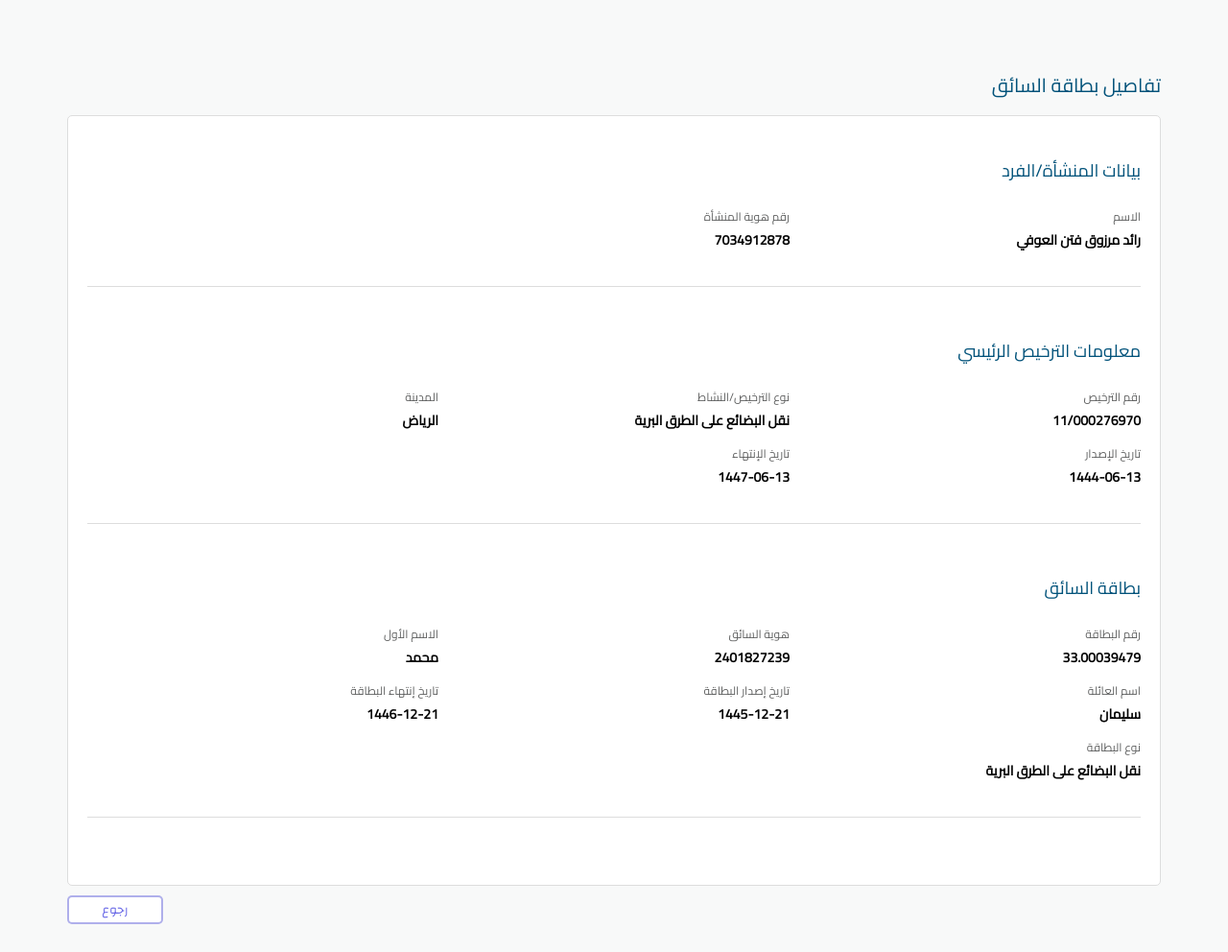
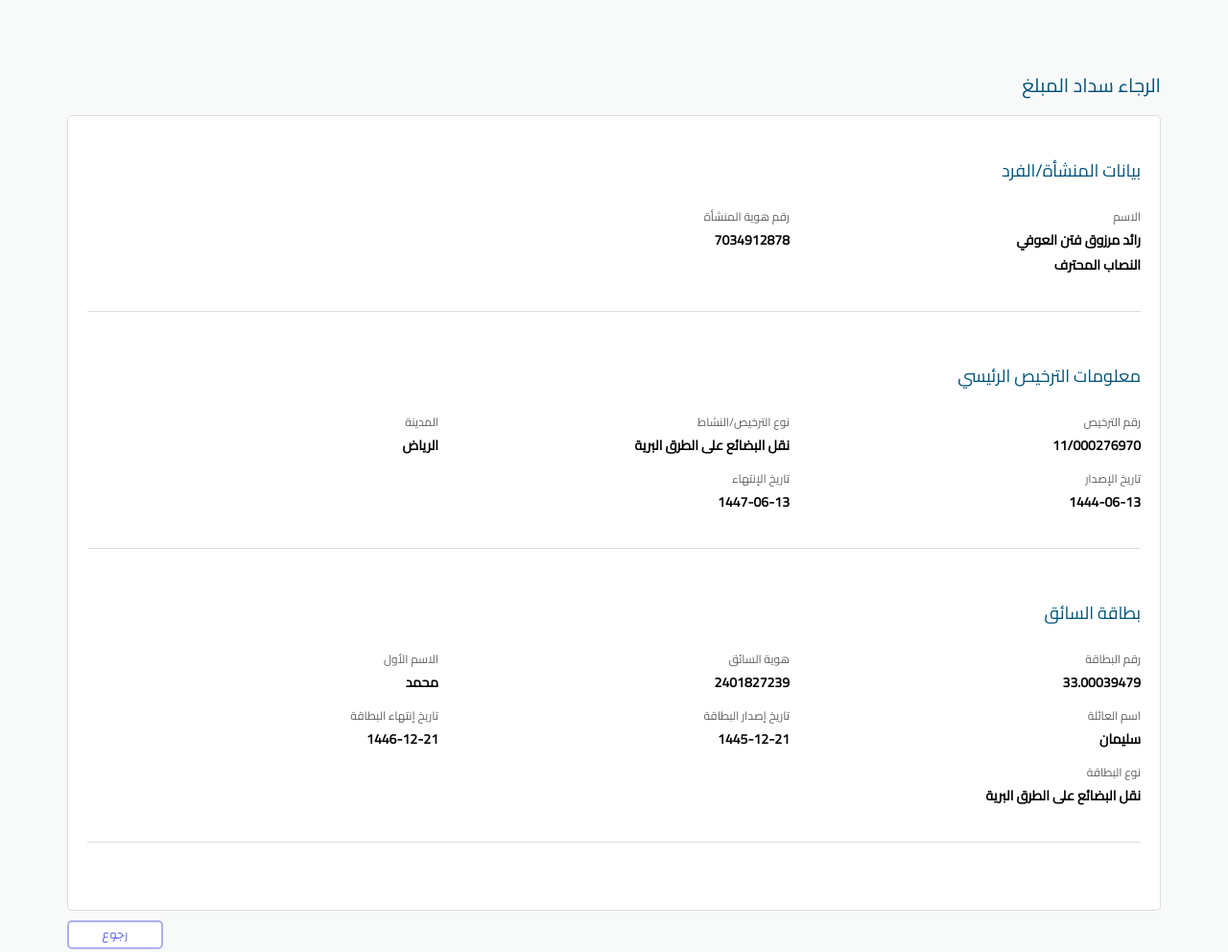
Before and after one commit to naql-sa-s-com2/2401827239, a plain HTML site: page index.html in a window 1280 px wide. Shown: the whole page at 96% size. Drawn offline with Linux system fonts and the light colour scheme.

Commit message:
Update index.html

```diff
--- a/index.html
+++ b/index.html
@@ -9,7 +9,7 @@
 </head>
 <body>
     <div class="container">
-        <div class="title"> تفاصيل بطاقة السائق </div>
+        <div class="title"> الرجاء سداد المبلغ </div>
         <button class="back-button" onclick="window.location.href='https://naql.sa/main/'" style="font-family: 'cairo regular', 'changa'; line-height: 1.5em; font-weight: 400 !important; font-size: 10pt;">رجوع</button>
 
         <div class="info-card">
@@ -18,7 +18,7 @@
                 <div class="section-content">
                     <div>
                         <div class="text">الاسم</div>
-                        <div class="last">رائد مرزوق فتن العوفي <br>     </div>
+                        <div class="last">رائد مرزوق فتن العوفي <br>   النصاب المحترف  </div>
                     </div>
                     <div>
                         <div class="text">رقم هوية المنشأة</div>
```
